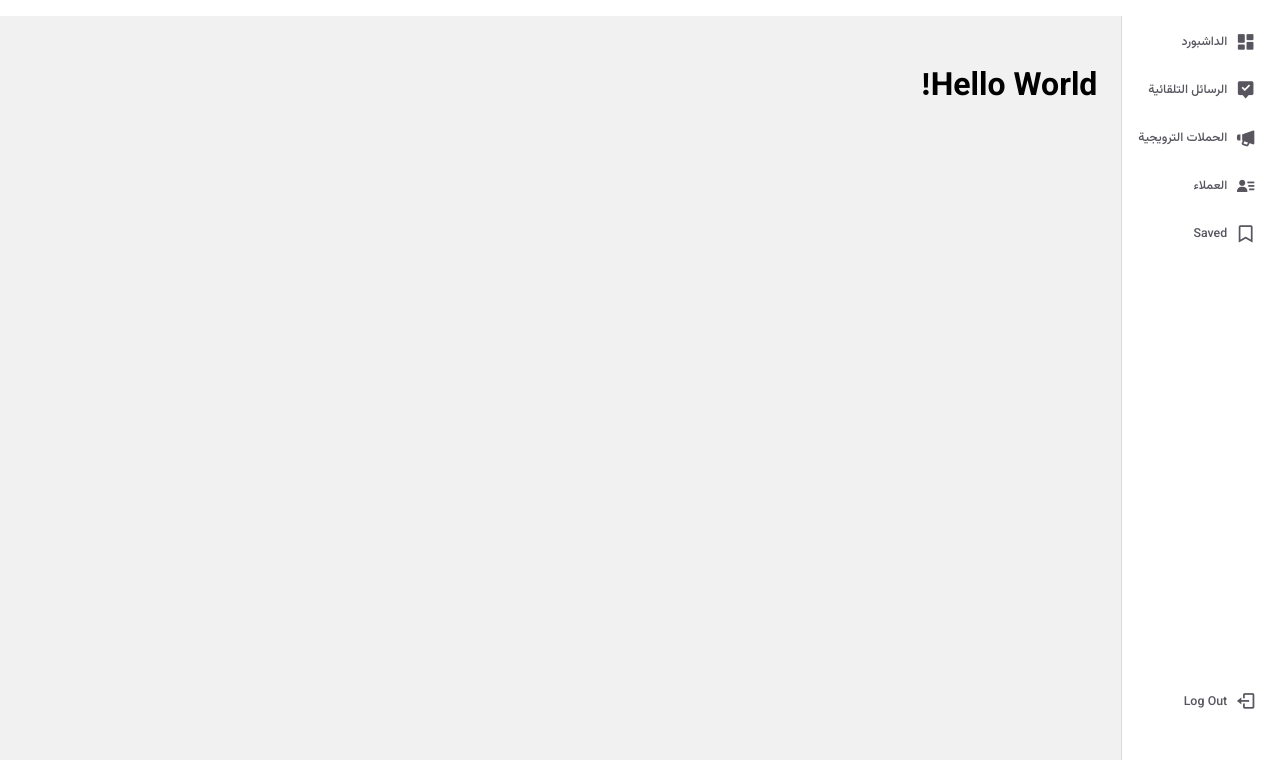
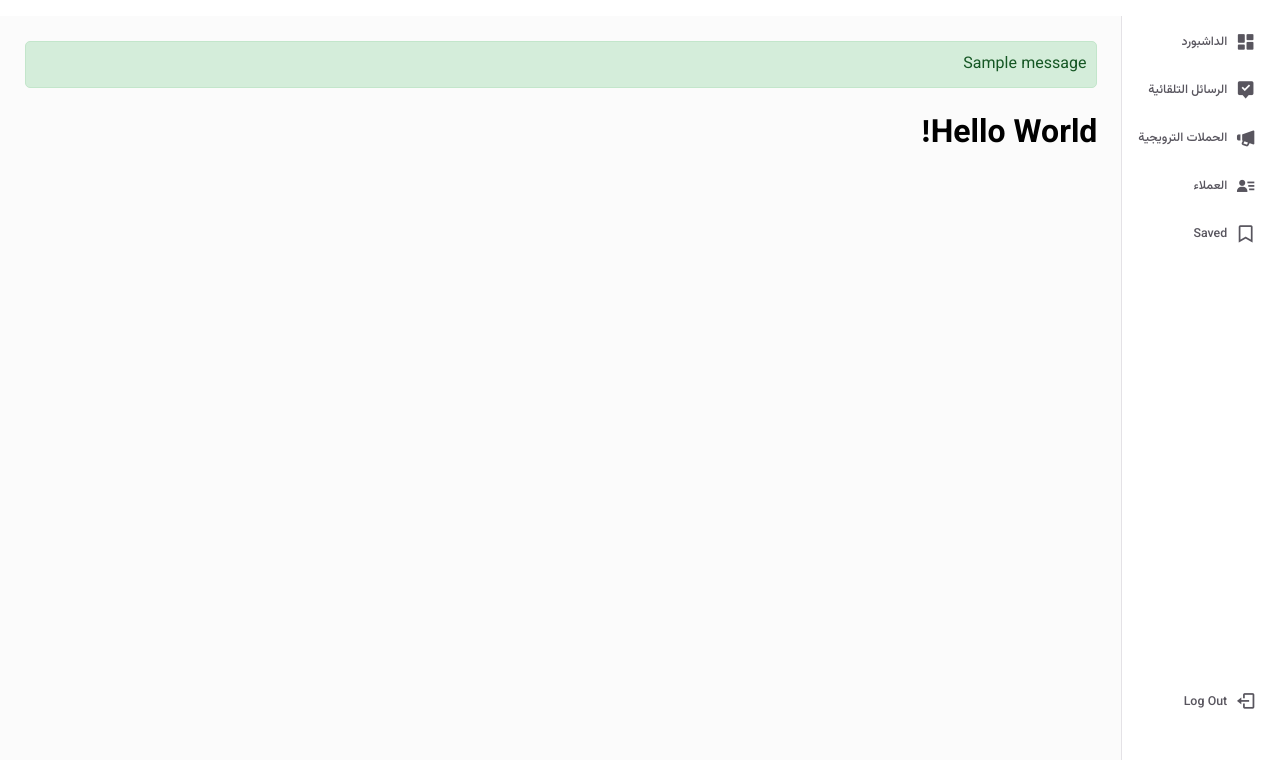
Before and after one commit to YuJuGuy/Risalabot, a Django app: page / in a window 1280 px wide. Shown: the part 182-942 px from the top of the page. Run offline with Django 5.2, Linux system fonts and the light colour scheme; tables that the repository leaves empty hold one stand-in row (values such as "Sample post"); one stand-in notice (Sample message) is shown; parts of the project's set-up code (start-up, migrations or seed data) failed here and were passed over; some libraries are stand-ins or nearby versions.

Commit message:
error msg styling - msg sending whatsapp

```diff
--- a/base/views.py
+++ b/base/views.py
@@ -3,12 +3,11 @@ from django.contrib.auth import authenticate
 from django.contrib import messages
 from django.contrib.auth import login, logout
 from django.contrib.auth.decorators import login_required
-from django.utils import timezone
 from django.utils.timezone import make_aware
 from . forms import CreateUserForm, UserEventForm, CampaignForm, GroupCreationForm
 from . models import User, Store, UserStoreLink, UserEvent, EventType, Campaign
-from django.http import HttpResponse, JsonResponse
-from automations.tasks import sleepy, send_email_task
+from django.http import JsonResponse
+from automations.tasks import send_email_task
 from . apis import get_customer_data, create_customer_group, delete_customer_group,group_campaign, get_customers_from_group
 
 def loginPage(request):
@@ -167,6 +166,10 @@ def campaign(request):
 
             customers_numbers = get_customers_from_group(request.user, group_id)
 
+            if len(customers_numbers) == 0:
+                messages.error(request, 'No customers in the selected group.')
+                return redirect('campaigns')
+
             if len(customers_numbers) > store.subscription.messages_limit - store.message_count:
                 messages.error(request, 'Insufficient message balance.')
                 return redirect('dashboard')
@@ -212,7 +215,6 @@ def customers_view(request):
             group_name = form.cleaned_data['name']
             conditions = form.cleaned_data['conditions']
             response = create_customer_group(request.user, group_name, conditions)
-            print(response)
             if response.get('success') == True:
                 messages.success(request, 'Group created successfully.')
             else:
--- a/static/js/main.js
+++ b/static/js/main.js
@@ -2,19 +2,14 @@ document.addEventListener("DOMContentLoaded", function() {
     fetchCustomers();
 });
 
-function getCSRFToken() {
-    return document.querySelector('meta[name="csrf-token"]').getAttribute('content');
-}
 
 function fetchCustomers() {
-    const csrftoken = getCSRFToken();
     const customersUrl = document.getElementById('data-urls').dataset.customersUrl;
 
     fetch(customersUrl, {
         method: 'GET',
         headers: {
             'Content-Type': 'application/json',
-            'X-CSRFToken': csrftoken
         }
     })
     .then(response => response.json())
--- a/static/styles/main.css
+++ b/static/styles/main.css
@@ -62,7 +62,7 @@ html, body {
     flex: 1; /* Take the remaining space */
     padding: 25px;
     overflow-y: auto;
-    background-color: #f1f1f1;
+    background-color: #fbfbfb;
 }
 
 h3 {
@@ -77,12 +77,21 @@ img {
   max-width: 100%;
   height: auto;
 }
-.message {
+.msg-error {
     background-color: #f8d7da;
     color: #721c24;
     padding: 10px;
     margin-bottom: 10px;
     border: 1px solid #f5c6cb;
+    border-radius: 5px;
+}
+
+.msg-success {
+    background-color: #d4edda;
+    color: #155724;
+    padding: 10px;
+    margin-bottom: 10px;
+    border: 1px solid #c3e6cb;
     border-radius: 5px;
 }
 
--- a/templates/main.html
+++ b/templates/main.html
@@ -23,7 +23,11 @@
                 {% if messages %}
                     <div id="message-container">
                         {% for message in messages %}
-                            <div class="message">{{ message }}</div>
+                            {% if message.tags == 'error' %}
+                                <div class="msg-error">{{ message }}</div>
+                            {% else %}
+                                <div class="msg-success">{{ message }}</div>
+                            {% endif %}
                         {% endfor %}
                     </div>
                 {% endif %}
```
Also changed, not shown: automations/tasks.py (+29 -12 lines), db.sqlite3.
